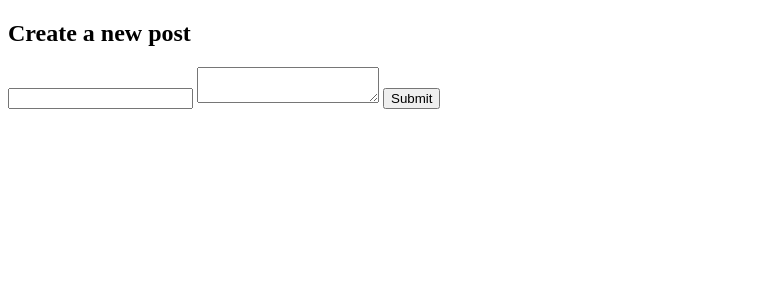
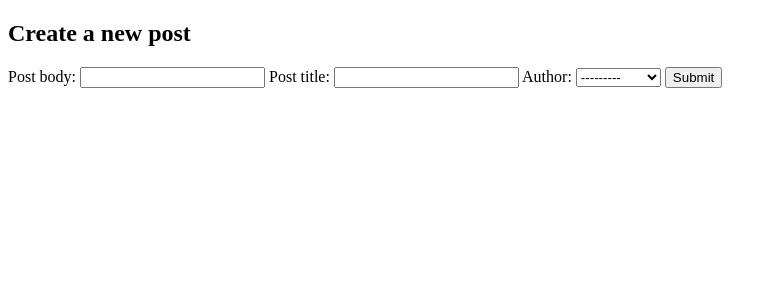
Before and after one commit to NateLeeP/personal_site, a Django app: page /blog/post in a window 1280 px wide. Shown: the top 300 px of the page, without its empty margins (0-777 px from the left). Run offline with Django 4.2, Linux system fonts and the light colour scheme; data comes from the database, SQL or seed files in the repository; both versions use the stored data as it was after the commit.

Commit message:
Instal TinyMCE and replace 'textarea' form widget with the Rich text editor

```diff
--- a/personal_site/blog/models.py
+++ b/personal_site/blog/models.py
@@ -1,5 +1,7 @@
 from django.db import models
 from datetime import datetime
+from django.forms import ModelForm
+from tinymce.widgets import TinyMCE
 
 # Create your models here.
 
@@ -22,3 +24,11 @@
     # Author name for now - will be ID later. Notably, if I assign it as a 'foreign'
     # key, Django will handle the id automatically.
     author = models.ForeignKey(Author, on_delete=models.CASCADE)
+
+class PostForm(ModelForm):
+    class Meta:
+        model= Post
+        fields = ["post_body", "post_title", "author"]
+        widgets = {
+            "post_body": TinyMCE(attrs={'cols': 80, 'rows': 30})
+        }
--- a/personal_site/blog/templates/blog/base.html
+++ b/personal_site/blog/templates/blog/base.html
@@ -2,6 +2,7 @@
 <!DOCTYPE html>
 <head>
     <link rel="stylesheet" href="{% static 'blog/style.css' %}">
+    {{ form.media }}
 </head>
 <body>
     <!-- Nav Bar here -->
--- a/personal_site/blog/templates/blog/new_post.html
+++ b/personal_site/blog/templates/blog/new_post.html
@@ -7,10 +7,7 @@
 </h2>
 <form action="{% url 'blog:new-post-page' %}" method="post">
     {% csrf_token %}
-    <input type="text" name="blog-title" />
-    <textarea name="blog-body">
-
-    </textarea>
-    <input type="submit" />
+    {{ form }}
+    <input type="submit" value="Submit">
 </form>
 {% endblock %}
--- a/personal_site/blog/templates/blog/post.html
+++ b/personal_site/blog/templates/blog/post.html
@@ -12,6 +12,6 @@
 </div>
 
 <p>
-    {{post.post_body}}
+    {{post.post_body | safe}}
 </p>
 {% endblock %}
--- a/personal_site/blog/views.py
+++ b/personal_site/blog/views.py
@@ -1,6 +1,6 @@
 from django.shortcuts import render
 from django.http import HttpResponse
-from .models import Post, Author
+from .models import Post, Author, PostForm
 
 # Render does 3 in 1 - loads template, fills context, and retuns an
 # HTTPResponse. You NEED to retun an HTTPResponse for each Django view.
@@ -22,14 +22,13 @@
 
 def new_post_page(request):
     print(request)
-
+    form = PostForm()
     if request.method == 'POST':
         post = Post()
-        author = Author.objects.get(id=1)
-        post.post_body = request.POST['blog-body']
-        post.post_title = request.POST['blog-title']
+        author = Author.objects.get(id=request.POST['author'])
+        post.post_body = request.POST['post_body']
+        post.post_title = request.POST['post_title']
         post.author = author
         post.save()
         print(request.POST)
-        print(request.POST['blog-body'])
-    return render(request, "blog/new_post.html")
+    return render(request, "blog/new_post.html", {'form': form})
--- a/personal_site/personal_site/settings.py
+++ b/personal_site/personal_site/settings.py
@@ -32,6 +32,7 @@
 
 INSTALLED_APPS = [
     "blog.apps.BlogConfig",
+    "tinymce",
     "django.contrib.admin",
     "django.contrib.auth",
     "django.contrib.contenttypes",
--- a/personal_site/personal_site/urls.py
+++ b/personal_site/personal_site/urls.py
@@ -24,4 +24,5 @@
     path("about-me", about_me,name="about-me"),
     path("admin/", admin.site.urls),
     path("blog/", include("blog.urls")),
+    path('tinymce/', include('tinymce.urls')),
 ]
```
Also changed, not shown: personal_site/db.sqlite3.
